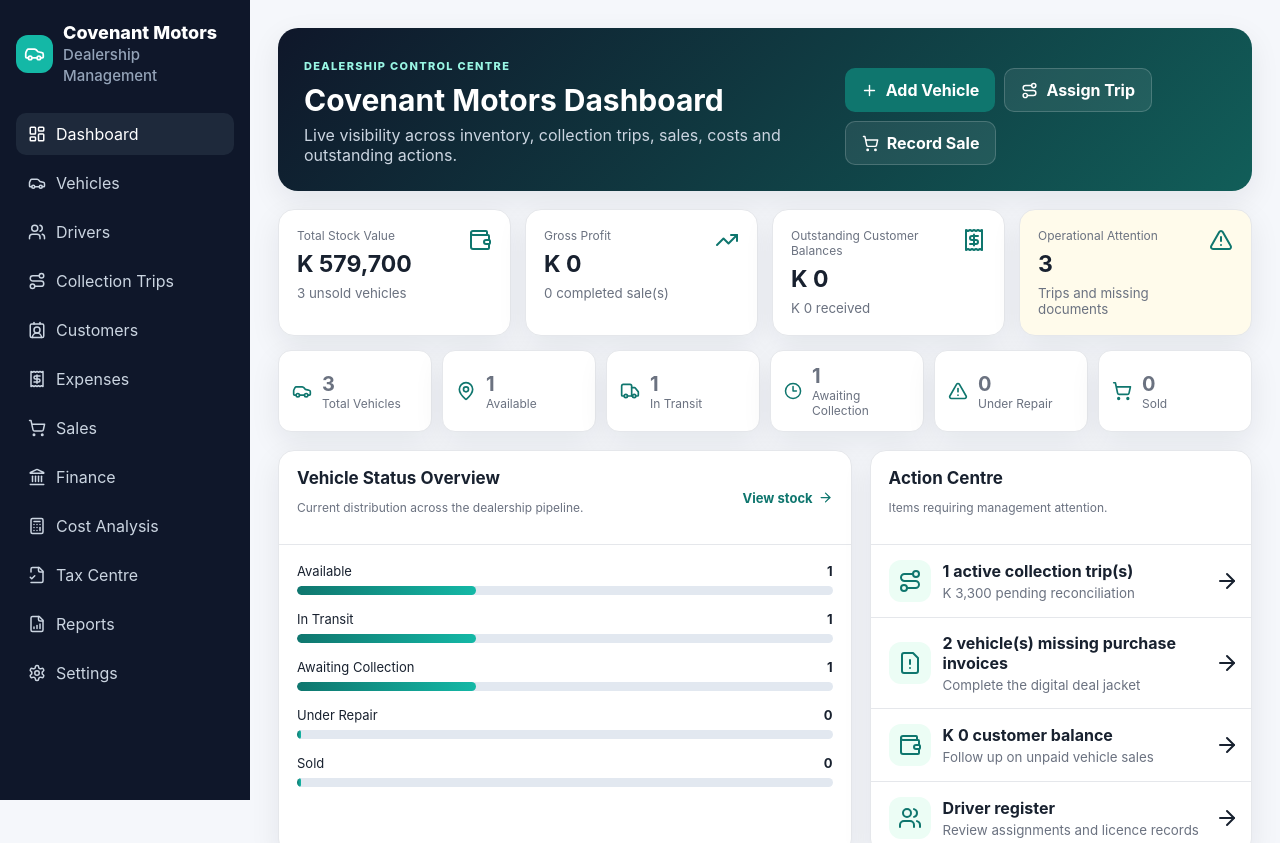
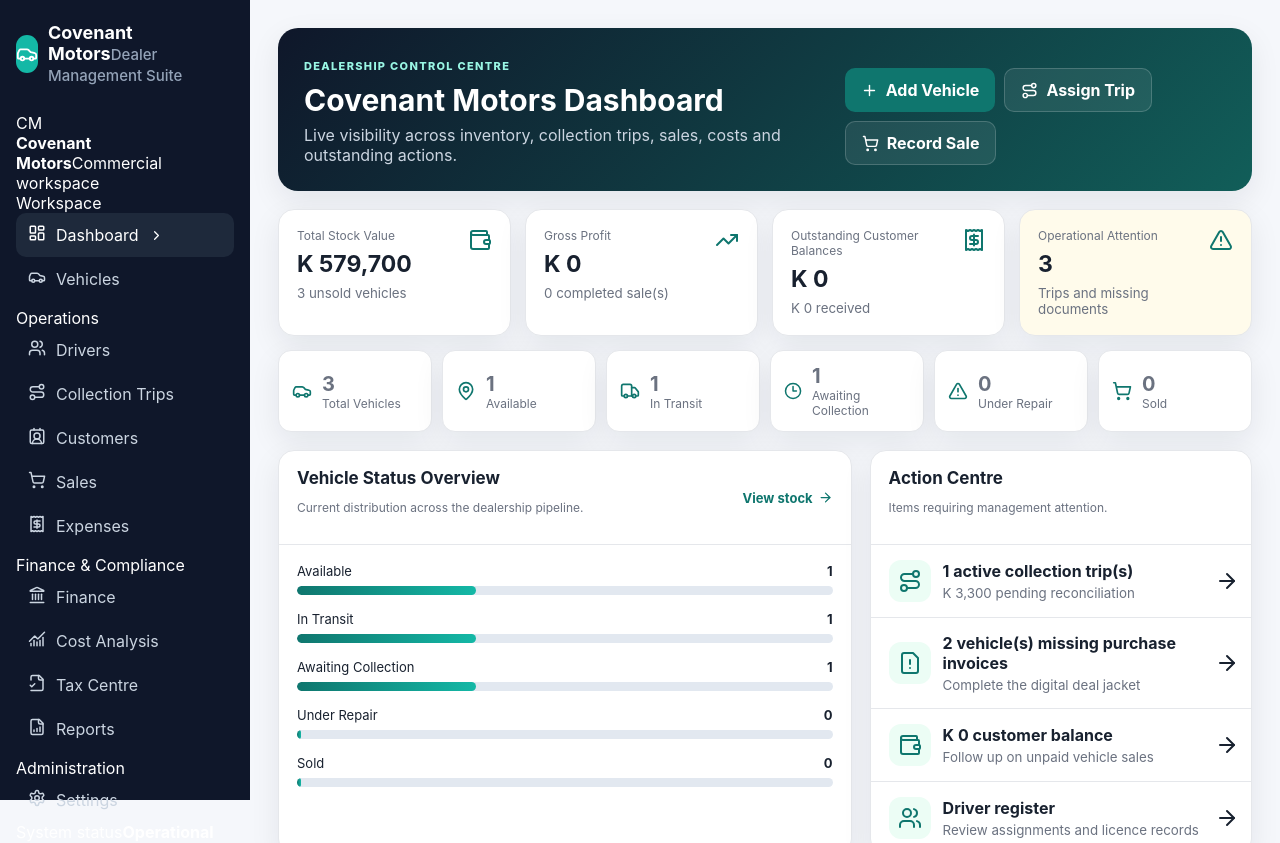
Before and after one commit to UpeLungu/covenant-motors, a Next.js app: page / in a window 1280 px wide. Shown: the top 843 px of the page. Built offline with nearby package versions, Linux system fonts and the light colour scheme.

Commit message:
Modernize sidebar navigation without changing routes

```diff
--- a/components/sidebar.tsx
+++ b/components/sidebar.tsx
@@ -1,6 +1,22 @@
 "use client";
 import Link from "next/link";
 import {usePathname} from "next/navigation";
-import {LayoutDashboard,Car,Users,Route,Receipt,ShoppingCart,FileBarChart,Settings,ContactRound,Landmark,FileCheck2,Calculator} from "lucide-react";
-const items=[["/","Dashboard",LayoutDashboard],["/vehicles","Vehicles",Car],["/drivers","Drivers",Users],["/trips","Collection Trips",Route],["/customers","Customers",ContactRound],["/expenses","Expenses",Receipt],["/sales","Sales",ShoppingCart],["/finance","Finance",Landmark],["/cost-analysis","Cost Analysis",Calculator],["/tax","Tax Centre",FileCheck2],["/reports","Reports",FileBarChart],["#","Settings",Settings]] as const;
-export function Sidebar(){const pathname=usePathname();return <aside className="sidebar"><div className="brand"><div className="brand-badge"><Car size={21}/></div><div>Covenant Motors<br/><small>Dealership Management</small></div></div><nav className="nav">{items.map(([href,label,Icon])=><Link className={href!=="#"&&(pathname===href||(href!=="/"&&pathname.startsWith(`${href}/`)))?"active":""} href={href} key={label}><Icon size={18}/>{label}</Link>)}</nav></aside>;}
+import {LayoutDashboard,Car,Users,Route,Receipt,ShoppingCart,FileBarChart,Settings,ContactRound,Landmark,FileCheck2,ChartNoAxesCombined,ChevronRight} from "lucide-react";
+
+const groups=[
+ {label:"Workspace",items:[["/","Dashboard",LayoutDashboard],["/vehicles","Vehicles",Car]]},
+ {label:"Operations",items:[["/drivers","Drivers",Users],["/trips","Collection Trips",Route],["/customers","Customers",ContactRound],["/sales","Sales",ShoppingCart],["/expenses","Expenses",Receipt]]},
+ {label:"Finance & Compliance",items:[["/finance","Finance",Landmark],["/cost-analysis","Cost Analysis",ChartNoAxesCombined],["/tax","Tax Centre",FileCheck2],["/reports","Reports",FileBarChart]]},
+ {label:"Administration",items:[["#","Settings",Settings]]}
+] as const;
+
+export function Sidebar(){
+ const pathname=usePathname();
+ const active=(href:string)=>href!=="#"&&(pathname===href||(href!=="/"&&pathname.startsWith(`${href}/`)));
+ return <aside className="sidebar">
+  <div className="brand"><div className="brand-badge"><Car size={22}/></div><div><strong>Covenant Motors</strong><small>Dealer Management Suite</small></div></div>
+  <div className="sidebar-company"><div className="company-avatar">CM</div><div><b>Covenant Motors</b><span>Commercial workspace</span></div></div>
+  <nav className="nav">{groups.map(group=><div className="nav-group" key={group.label}><div className="nav-label">{group.label}</div>{group.items.map(([href,label,Icon])=><Link className={active(href)?"active":""} href={href} key={label}><span className="nav-icon"><Icon size={18}/></span><span className="nav-text">{label}</span>{active(href)&&<ChevronRight className="nav-arrow" size={15}/>}</Link>)}</div>)}</nav>
+  <div className="sidebar-footer"><span>System status</span><b><i/>Operational</b></div>
+ </aside>;
+}
```
